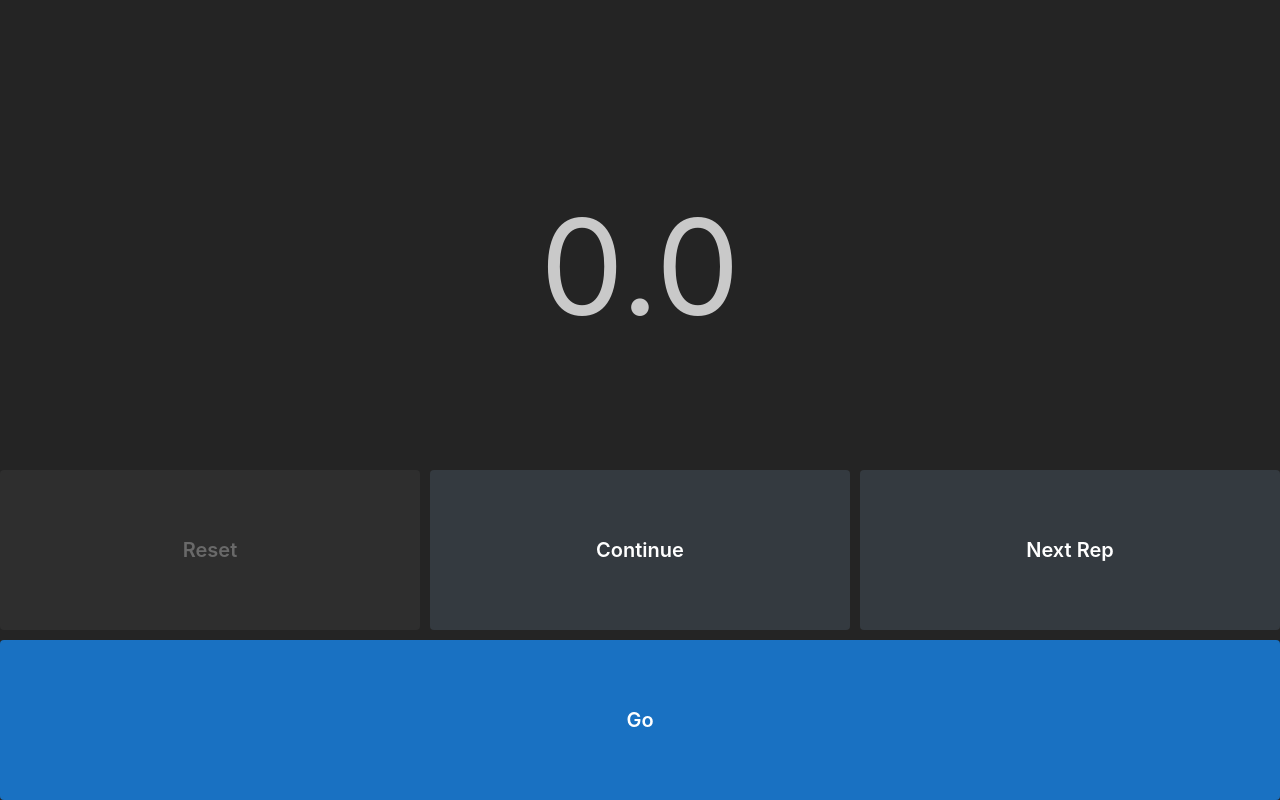
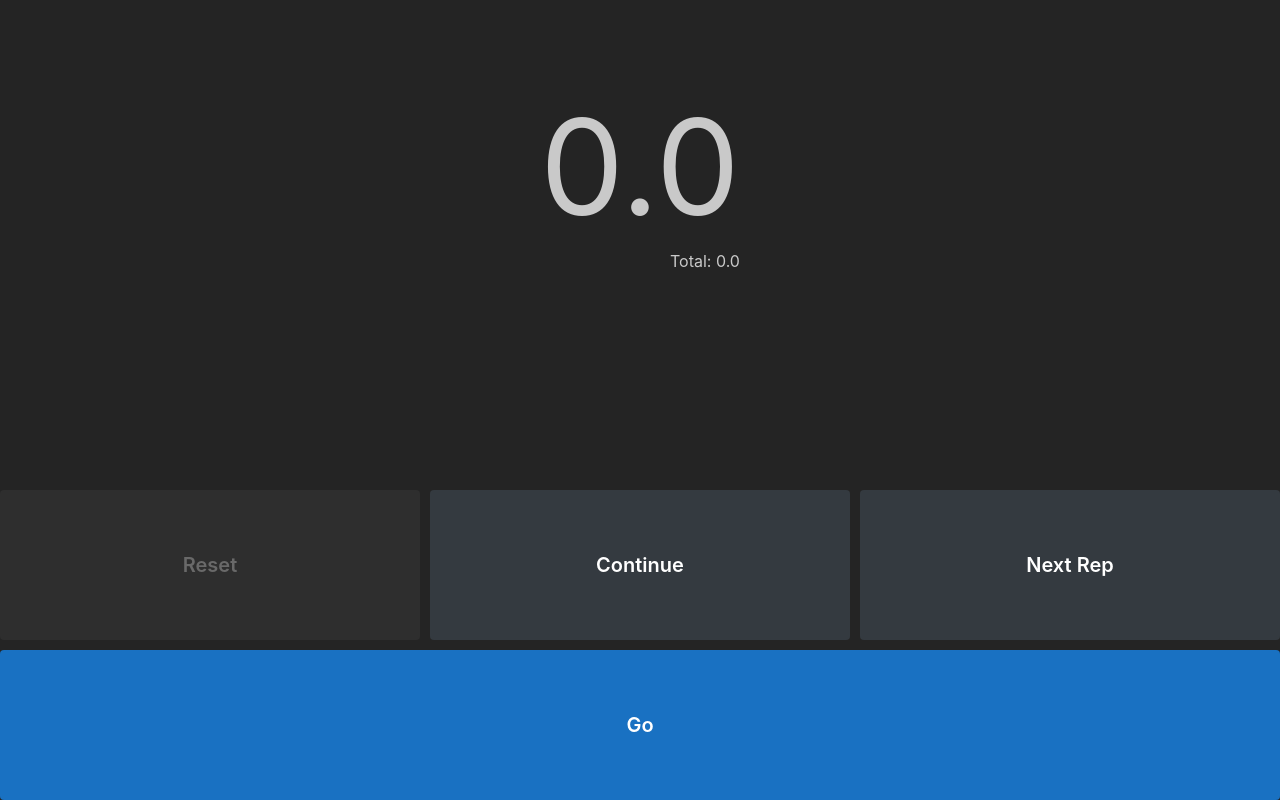
Before and after one commit to markkorput/pump, a Next.js app: page /timer in a window 1280 px wide. Built offline with nearby package versions, Linux system fonts and the light colour scheme.

Commit message:
Add total to reps list

```diff
--- a/app/components/Timer/Controls.tsx
+++ b/app/components/Timer/Controls.tsx
@@ -2,7 +2,7 @@ import { Button, Grid } from "@mantine/core";
 import { RepsTimer } from "./useRepsTimer";
 import { isRunning } from "@lib/timers";
 
-const buttonSize = { height: "20vh", maxHeight: 250 };
+const buttonSize = { height: "20vh", maxHeight: 150 };
 const buttonProps = { fullWidth: true, size: "xl", style: buttonSize };
 
 export type ControlsProps = Pick<
--- a/app/components/Timer/Reps.tsx
+++ b/app/components/Timer/Reps.tsx
@@ -12,6 +12,7 @@ import {
 import { useDisclosure } from "@mantine/hooks";
 
 import { useCallback, useMemo, useState } from "react";
+import { sumBy } from "lodash";
 import { formatTime } from "@lib/format";
 import { RepsTimer, type Rep } from "./useRepsTimer";
 
@@ -85,9 +86,13 @@ export const Reps = ({ reps, remove, updateRep }: RepsProps) => {
     [reps, editRep, removeRep],
   );
 
+  const total = useMemo(() => formatTime(sumBy(reps, "time")), [reps]);
   return (
     <>
-      <Stack>{lines}</Stack>
+      <Stack justify="flex-end">
+        {lines}
+        <Group justify="flex-end">Total: {total}</Group>
+      </Stack>
 
       <Modal opened={opened} onClose={close} title="Edit Rep">
         <RepForm
--- a/app/components/Timer/Timer.tsx
+++ b/app/components/Timer/Timer.tsx
@@ -1,4 +1,4 @@
-import { AppShell } from "@mantine/core";
+import { AppShell, Stack } from "@mantine/core";
 import { formatTime } from "@lib/format";
 import { useTimerTime } from "@lib/timers";
 
@@ -19,14 +19,15 @@ export const Timer = (props: TimerProps) => {
   const currentTime = formatTime(useTimerTime(current || { time: 0 }));
 
   return (
-    <AppShell header={{ height: 200 }}>
+    <AppShell header={{ height: 100 }}>
       {/* <AppShell.Header withBorder={false}></AppShell.Header> */}
       <AppShell.Main>
         <Center>
-          <Text size="100pt">{currentTime}</Text>
-        </Center>
-        <Center>
-          <Reps {...repsTimer} />
+          <Stack>
+            <Text size="100pt">{currentTime}</Text>
+
+            <Reps {...repsTimer} />
+          </Stack>
         </Center>
       </AppShell.Main>
       <AppShell.Footer withBorder={false}>
```
